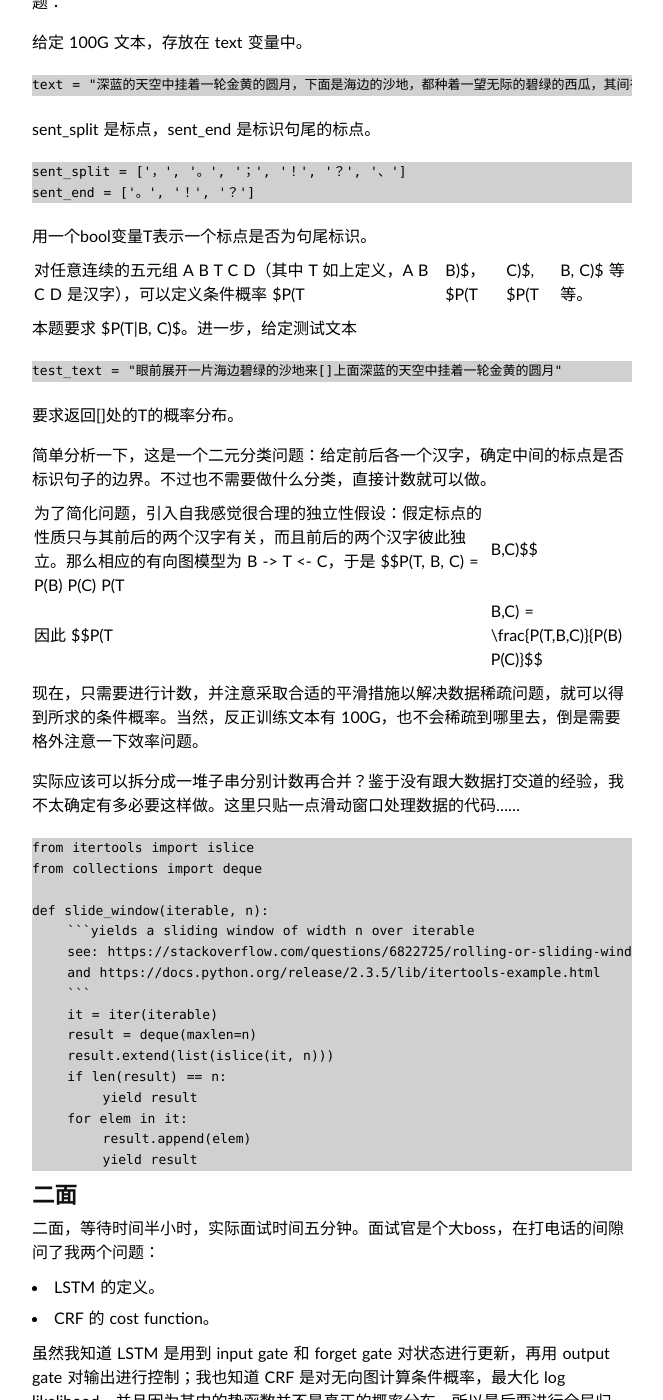
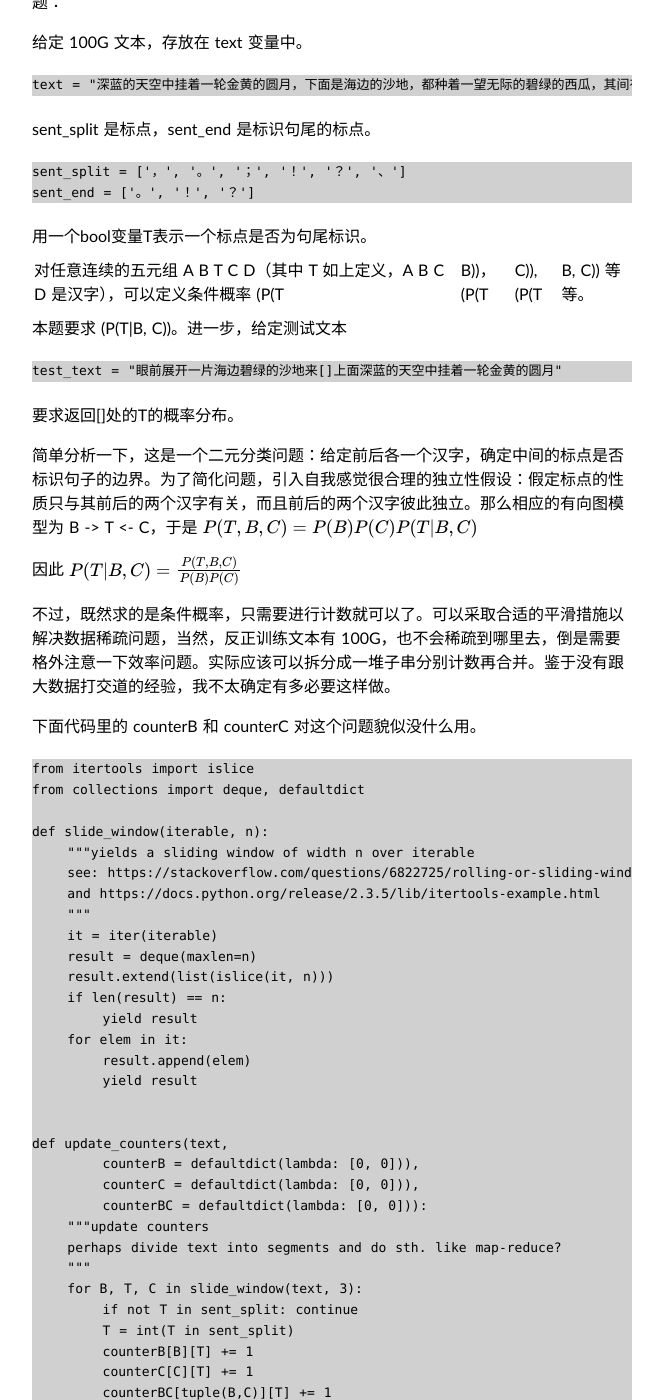
Before and after one commit to sighsmile/sighsmile.github.io, a Jekyll site: the page built from _posts/2017-06-13-bytedance-interview.md, in a window 1280 px wide and 1400 px high, scrolled down 285 px. Shown: the whole window, without its empty margins (308-971 px from the left). Built offline with Jekyll 4.4.1, drawn with Linux system fonts in a browser that asks for light colours; some web fonts are replaced; formulas are drawn with MathJax 3; comment, search, counter and statistics services are not loaded; some of the changed text lies outside the part shown.

Commit message:
post full code

````diff
--- a/_posts/2017-06-13-bytedance-interview.md
+++ b/_posts/2017-06-13-bytedance-interview.md
@@ -13,43 +13,48 @@
 一面小哥可能比我还要年轻吧。基本没问什么问题，直接在记事本里做了一道编程题：
 
 给定 100G 文本，存放在 text 变量中。
+
 ```
 text = "深蓝的天空中挂着一轮金黄的圆月，下面是海边的沙地，都种着一望无际的碧绿的西瓜，其间有一个十一二岁的少年，项带银圈，手捏一柄钢叉，向一匹猹尽力的刺去，那猹却将身一扭，反从他的胯下逃走了。……"
 ```
 sent_split 是标点，sent_end 是标识句尾的标点。
+
 ```
 sent_split = ['，', '。', '；', '！', '？', '、']
 sent_end = ['。', '！', '？']
 ```
+
 用一个bool变量T表示一个标点是否为句尾标识。
 
-对任意连续的五元组 A B T C D（其中 T 如上定义，A B C D 是汉字），可以定义条件概率 $P(T|B)$，$P(T|C)$, $P(T|B, C)$ 等等。
+对任意连续的五元组 A B T C D（其中 T 如上定义，A B C D 是汉字），可以定义条件概率 \(P(T|B)\)，\(P(T|C)\), \(P(T|B, C)\) 等等。
 
-本题要求 $P(T|B, C)$。进一步，给定测试文本
+本题要求 \(P(T|B, C)\)。进一步，给定测试文本
 ```
 test_text = "眼前展开一片海边碧绿的沙地来[]上面深蓝的天空中挂着一轮金黄的圆月"
 ```
 要求返回[]处的T的概率分布。
 
 
-简单分析一下，这是一个二元分类问题：给定前后各一个汉字，确定中间的标点是否标识句子的边界。不过也不需要做什么分类，直接计数就可以做。
 
-为了简化问题，引入自我感觉很合理的独立性假设：假定标点的性质只与其前后的两个汉字有关，而且前后的两个汉字彼此独立。那么相应的有向图模型为 B -> T <- C，于是 $$P(T, B, C) = P(B)  P(C)  P(T|B,C)$$
-因此 $$P(T|B,C) = \frac{P(T,B,C)}{P(B) P(C)}$$
+简单分析一下，这是一个二元分类问题：给定前后各一个汉字，确定中间的标点是否标识句子的边界。为了简化问题，引入自我感觉很合理的独立性假设：假定标点的性质只与其前后的两个汉字有关，而且前后的两个汉字彼此独立。那么相应的有向图模型为 B -> T <- C，于是
+$$P(T, B, C) = P(B) P(C) P(T|B,C)$$
 
-现在，只需要进行计数，并注意采取合适的平滑措施以解决数据稀疏问题，就可以得到所求的条件概率。当然，反正训练文本有 100G，也不会稀疏到哪里去，倒是需要格外注意一下效率问题。
+因此
+$$P(T|B,C) = \frac{P(T,B,C)}{P(B) P(C)}$$
 
-实际应该可以拆分成一堆子串分别计数再合并？鉴于没有跟大数据打交道的经验，我不太确定有多必要这样做。这里只贴一点滑动窗口处理数据的代码……
+不过，既然求的是条件概率，只需要进行计数就可以了。可以采取合适的平滑措施以解决数据稀疏问题，当然，反正训练文本有 100G，也不会稀疏到哪里去，倒是需要格外注意一下效率问题。实际应该可以拆分成一堆子串分别计数再合并。鉴于没有跟大数据打交道的经验，我不太确定有多必要这样做。
+
+下面代码里的 counterB 和 counterC 对这个问题貌似没什么用。
 
 ```
 from itertools import islice
-from collections import deque
+from collections import deque, defaultdict
 
 def slide_window(iterable, n):
-    ```yields a sliding window of width n over iterable
+    """yields a sliding window of width n over iterable
     see: https://stackoverflow.com/questions/6822725/rolling-or-sliding-window-iterator-in-python
     and https://docs.python.org/release/2.3.5/lib/itertools-example.html
-    ```
+    """
     it = iter(iterable)
     result = deque(maxlen=n)
     result.extend(list(islice(it, n)))
@@ -58,6 +63,44 @@
     for elem in it:
         result.append(elem)
         yield result
+
+
+def update_counters(text,
+        counterB = defaultdict(lambda: [0, 0])),
+        counterC = defaultdict(lambda: [0, 0])),
+        counterBC = defaultdict(lambda: [0, 0])):
+    """update counters
+    perhaps divide text into segments and do sth. like map-reduce?
+    """
+    for B, T, C in slide_window(text, 3):
+        if not T in sent_split: continue
+        T = int(T in sent_split)
+        counterB[B][T] += 1
+        counterC[C][T] += 1
+        counterBC[tuple(B,C)][T] += 1
+    return counterB, counterC, counterTBC
+
+def normalize(lst):
+    sum_lst = sum(lst)
+    if sum_lst > 0:
+        return list(map(lambda x: x / sum_lst, lst))
+    else:
+        return [1/len(lst)] * len(lst)
+
+def get_conditional_prob(B, C, counterBC):
+    if tuple(B, C) in counterBC:
+        occurs = counterBC[tuple(B,C)]
+        # do some data smoothing stuff here
+        return normalize(occurs)
+    else:
+        # B T C never occurred in text, so fall back to a default value
+        # this could be calculated and saved beforehand to make things faster
+        total_occurs = [sum(x) for x in zip(*counterBC.values())]
+        return normalize(total_occurs)
+
+
+counterB, counterC, counterBC = update_counters(text)
+get_conditional_prob(B, C, counterBC)
 ```
 
 
````
